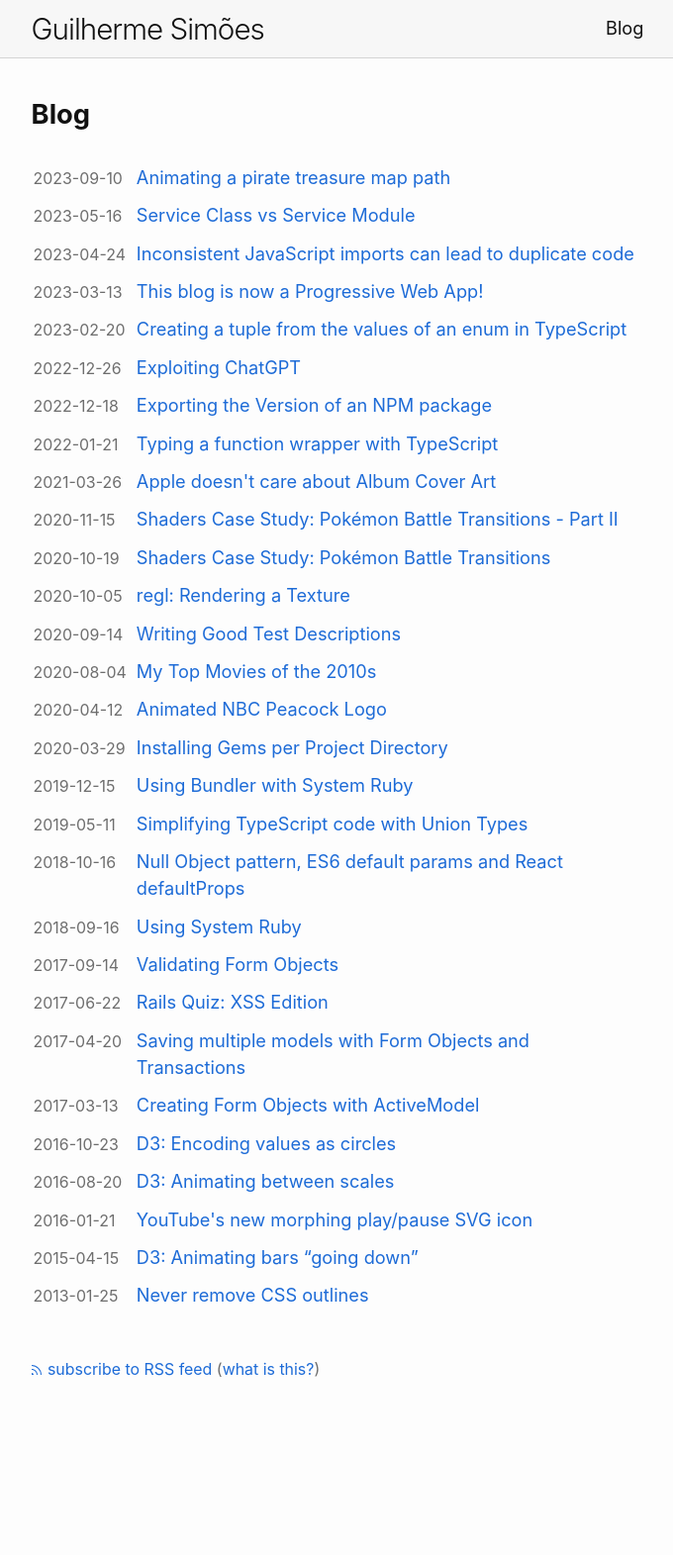
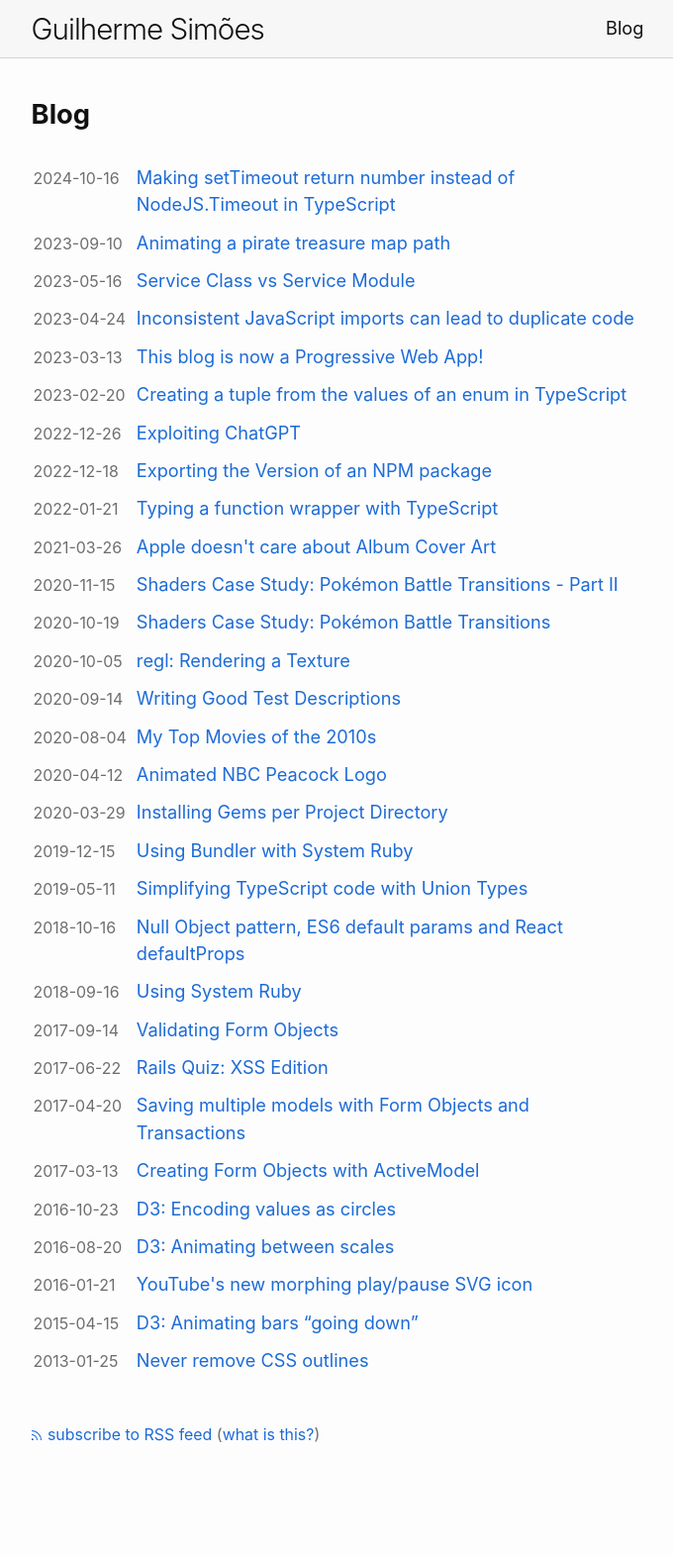
Before and after one commit to guilhermesimoes/guilhermesimoes.github.io, a Jekyll site: the page built from _pages/blog.html, in a window 1280 px wide. Shown: the whole page at 99% size, without its empty margins (299-979 px from the left). Built offline with Jekyll 4.4.1, drawn with Linux system fonts in a browser that asks for light colours; before the commit the page ends 1506 px from its top, so only the background shows below that; some of the changed lines change nothing that is shown.

Commit message:
Create post about making setTimeout return a number
Making setTimeout return a number instead of a NodeJS.Timeout
requires using some TypeScript compiler options.

````diff
--- /dev/null
+++ b/_posts/2024-10-16-making-settimeout-return-number-in-typescript.md
@@ -0,0 +1,93 @@
+---
+layout:   post
+title:    "Making setTimeout return number instead of NodeJS.Timeout in TypeScript"
+subtitle: "Your project may also be including NodeJS types unwittingly."
+date:     2024-10-16 12:30:46 +1000
+image:
+  hero:   true
+  path:   /assets/images/gemsbok.png
+  alt:    "Drawing of a gemsbok, a large antelope."
+---
+
+For the longest time we had to deal with the fact that NodeJS types were being included in a web project at work. The most visible aspect of this issue was that the return type of `setTimeout` was a `NodeJS.Timeout` when it should be a `number`. In order to fix this we used to place the following at the top of each file that used `setTimeout`:[^1]
+
+```ts
+declare let setTimeout: WindowOrWorkerGlobalScope['setTimeout'];
+```
+
+We thought these NodeJS types were part of TypeScript just like the DOM types are part of it so we simply worked around them.
+
+One day, while perusing [TypeScript's compiler options],
+ we discovered [`explainFiles`] which explains in detail how each typing gets included in a project. Using it in our project yielded this:
+
+```terminal
+$ tsc --explainFiles
+node_modules/@types/node/index.d.ts
+Type library referenced via 'node' from file 'node_modules/@types/graceful-fs/index.d.ts' with packageId '@types/node/index.d.ts@20.5.7'
+
+node_modules/@types/node/index.d.ts
+Type library referenced via 'node' from file 'node_modules/@types/cacheable-request/index.d.ts' with packageId '@types/node/index.d.ts@18.11.17'
+```
+{: .wrap-code}
+
+So, there were at least two type dependencies that were causing the dependency `@types/node` to be included in the project. But why were the types of `graceful-fs` and `cacheable-request` being included in the first place?
+
+Diving again into [TypeScript's compiler options] gave us the answer, in the form of another compiler option -- [`types`]:
+
+> By default all visible `@types` packages are included in your compilation. Packages in `node_modules/@types` of any enclosing folder are considered visible.
+>
+> If `types` is specified, only packages listed will be included in the global scope.
+
+Our project was unnecessarily including the types of dozens of development dependencies! Setting the compiler option [`types`] to an empty array prevented all `node_modules/@types` from being automatically included. And just like that, the return type of `setTimeout` now finally appeared as `number`.
+
+---
+
+We should observe that while using `types` is the solution to avoid NodeJS types in a web project, this compiler option can cause the project's tests to fail if they do depend on NodeJS types. In that case, we need a way to include those test-specific types only when running the tests.
+
+In our project, we had to do the following changes:
+
+1. Create a `tsconfig.test.json` file that extends the main `tsconfig.json` file.
+2. [Configure `jest` to use this new file].
+3. Add `types: ["jest"]` to include the type definitions of `@types/jest` (like `describe`, `it`, `beforeEach`, etc).
+4. Avoid adding `"node"` to the `types` array. While it would be somewhat accurate to do this, the issue is that by doing that we'd "pollute" the global typing environment during tests. All the `setTimeout`s would have a return type of `number` during our `build` command, but would have a return type of `NodeJS.Timeout` during our `test` command. So our `build` command would work but our `test` command would fail.
+5. Rename `global` to [`globalThis`] in our tests since `global` is a NodeJS concept.
+6. Use [Triple-Slash Directives] in tests where `node` types are really necessary (for example, when using `fs` or `path`):
+
+   ```ts
+   /// <reference types="node" />
+   ```
+
+---
+
+While our project is a web project, we were still using _some_ NodeJS concepts to build the project, mostly in this form:
+
+```ts
+if (process.env.NODE_ENV !== 'production') {
+  console.error('Log something only necessary in development');
+}
+```
+
+This code no longer compiled without the NodeJS `process` type. Adding a new [declaration file] with our own type solved this:
+
+```ts
+// globals.d.ts
+declare let process: {
+  env: {
+    NODE_ENV: string;
+  }
+}
+```
+
+This actually took a little more effort than the simple workarounds we were using before, but honestly we were happy with the end result. We'd rather our project only include the exact types that we want instead of grabbing everything from `node_modules/@types`.
+
+
+[^1]: Another option was to surrender to `NodeJS.Timeout` and use `ReturnType<typeof setTimeout>` instead of `number` everywhere.
+
+
+[TypeScript's compiler options]: https://www.typescriptlang.org/tsconfig
+[`explainFiles`]: https://www.typescriptlang.org/tsconfig#explainFiles
+[`types`]: https://www.typescriptlang.org/tsconfig#types
+[Configure `jest` to use this new file]: https://kulshekhar.github.io/ts-jest/docs/getting-started/options/tsconfig/#path-to-a-tsconfig-file
+[`globalThis`]: https://developer.mozilla.org/en-US/docs/Web/JavaScript/Reference/Global_Objects/globalThis
+[Triple-Slash Directives]: https://www.typescriptlang.org/docs/handbook/triple-slash-directives.html
+[declaration file]: https://www.typescriptlang.org/docs/handbook/2/type-declarations.html
--- a/_sass/_syntax-highlighting.scss
+++ b/_sass/_syntax-highlighting.scss
@@ -45,7 +45,7 @@ figure.highlight {
 }
 
 .wrap-code pre {
-  white-space: normal;
+  white-space: pre-line;
   word-break: break-word;
   overflow-wrap: anywhere;
 }
````
Also changed, not shown: assets/images/gemsbok.png (added).
